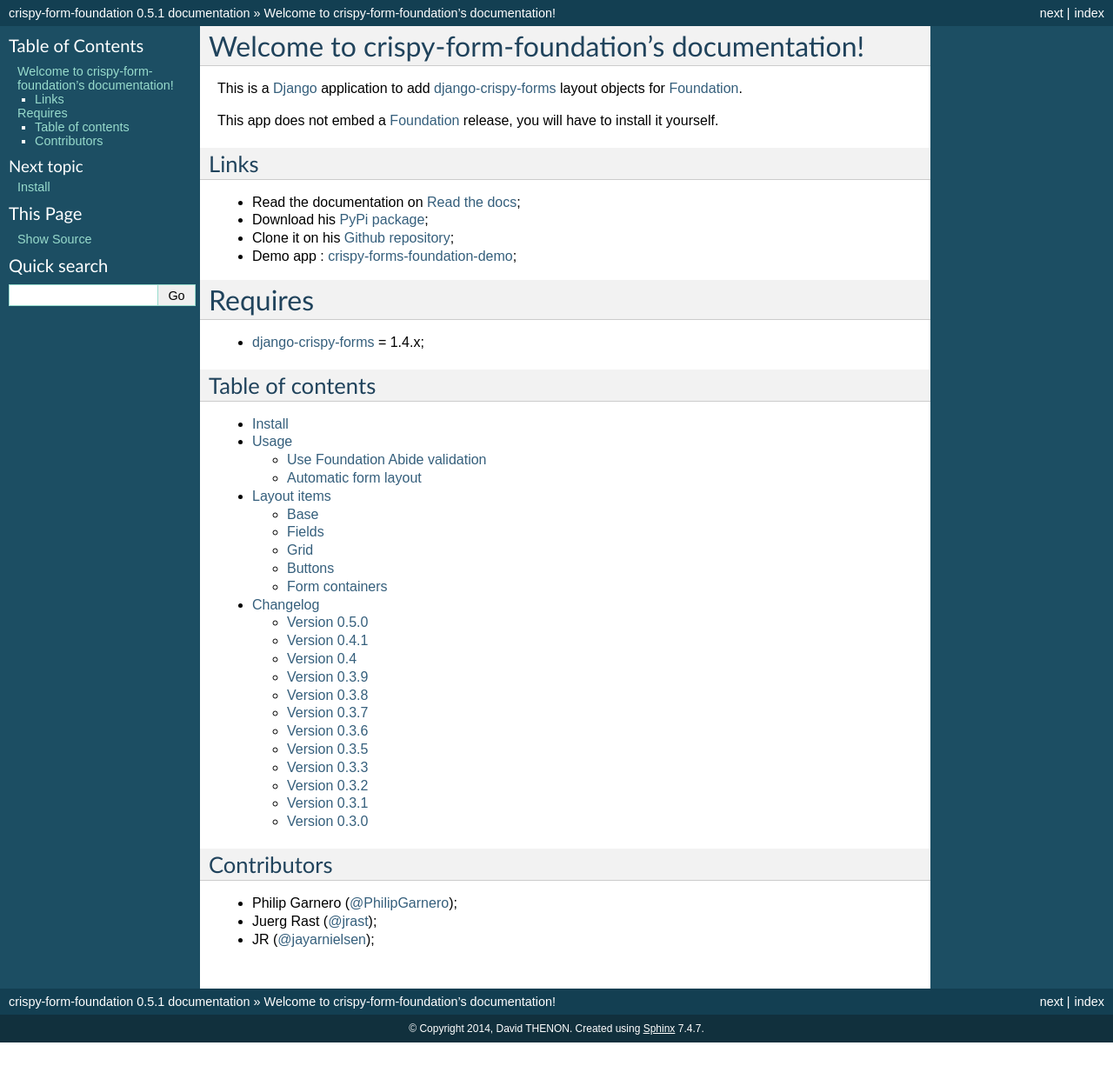
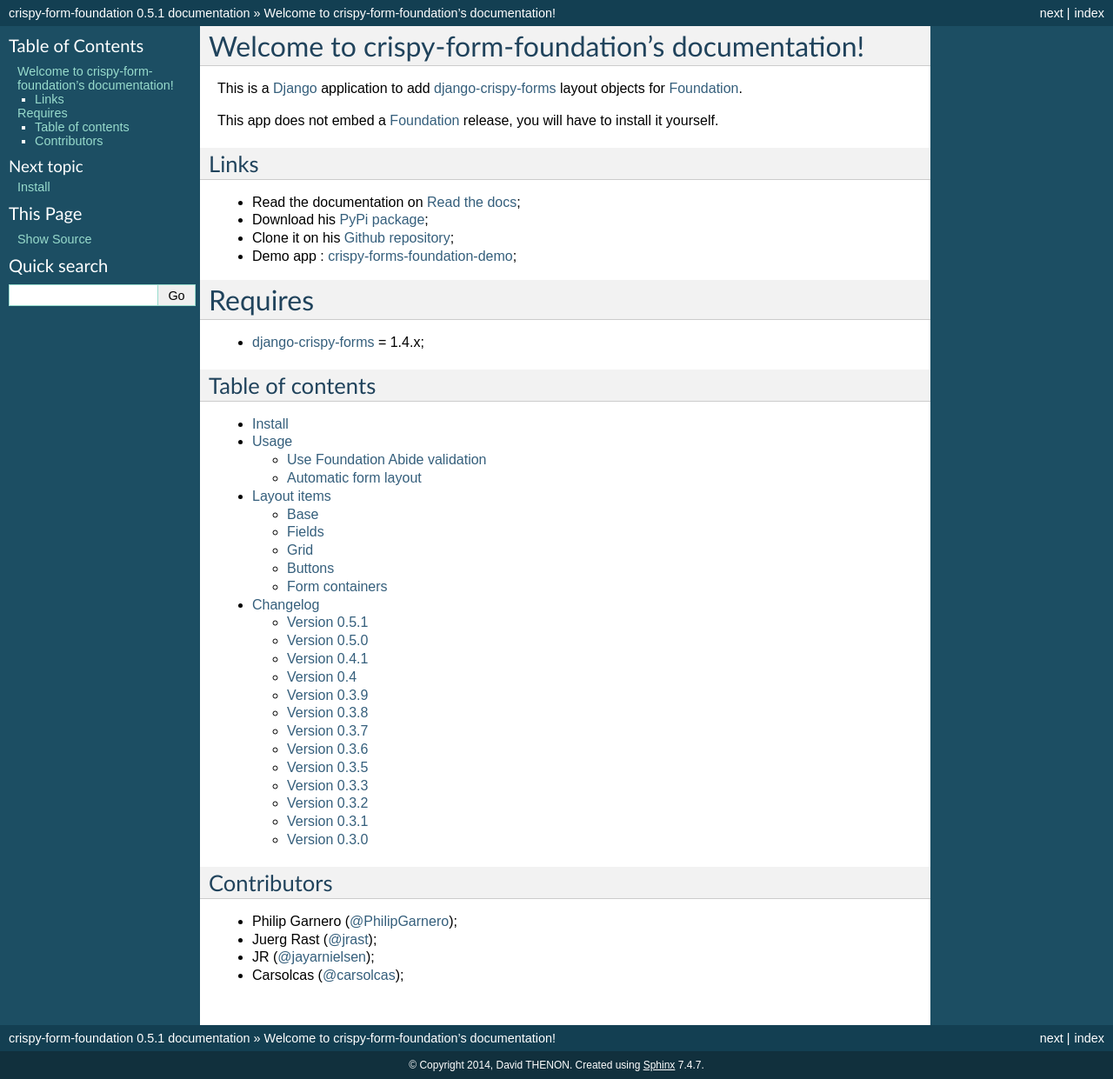
Before and after one commit to sveetch/crispy-forms-foundation, a Sphinx documentation site: the page built from docs/index.rst, in a window 1280 px wide. Shown: the whole page at 87% size. Built offline with Sphinx 7.4.7, drawn with Linux system fonts in a browser that asks for light colours; before the commit the page ends 1199 px from its top, so only the background shows below that.

Commit message:
Update doc

```diff
--- a/docs/changelog.rst
+++ b/docs/changelog.rst
@@ -3,6 +3,11 @@
 =========
 Changelog
 =========
+
+Version 0.5.1
+*************
+
+* Fix 'disable_csrf' option that was not honored in template forms;
 
 Version 0.5.0
 *************
--- a/docs/index.rst
+++ b/docs/index.rst
@@ -47,7 +47,9 @@
 .. _`@PhilipGarnero`: https://github.com/PhilipGarnero
 .. _`@jrast`: https://github.com/jrast
 .. _`@jayarnielsen`: https://github.com/jayarnielsen
+.. _`@carsolcas`: https://github.com/carsolcas
 
 * Philip Garnero (`@PhilipGarnero`_);
 * Juerg Rast (`@jrast`_);
 * JR (`@jayarnielsen`_);
+* Carsolcas (`@carsolcas`_);
```
